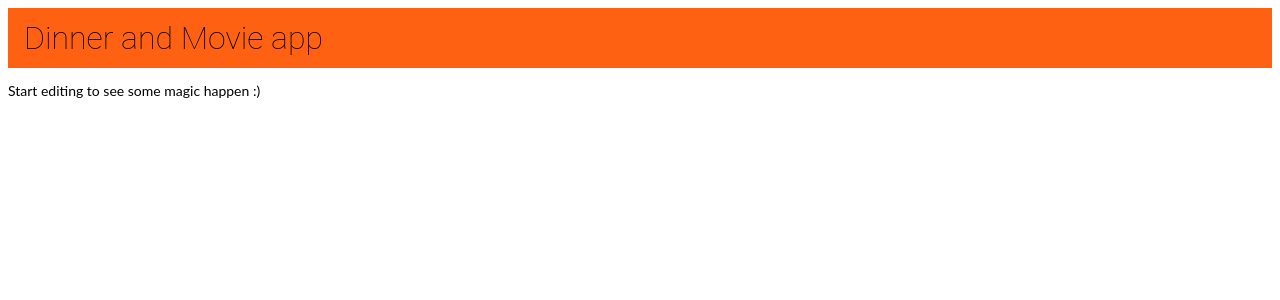
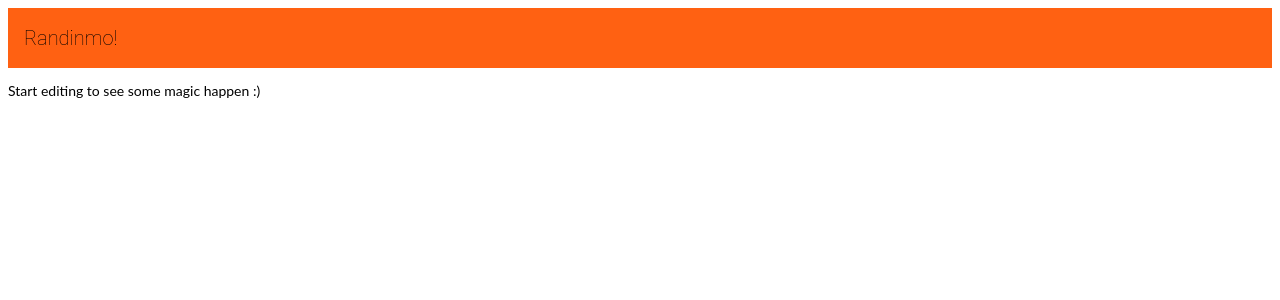
Before and after one commit to KadeS04/Dama, an Angular app: page / in a window 1280 px wide. Shown: the top 300 px of the page. Built offline with nearby package versions, Linux system fonts and the light colour scheme.

Commit message:
2 files modified

```diff
--- a/src/app/top-bar/top-bar.component.html
+++ b/src/app/top-bar/top-bar.component.html
@@ -1 +1 @@
-<h1>Dinner and Movie app</h1>
+<h1>Randinmo!</h1>
--- a/src/styles.css
+++ b/src/styles.css
@@ -20,7 +20,7 @@ router-outlet + * {
 /* Text */
 
 h1 {
-  font-size: 32px;
+  font-size: 20px;
 }
 
 h2 {
```
